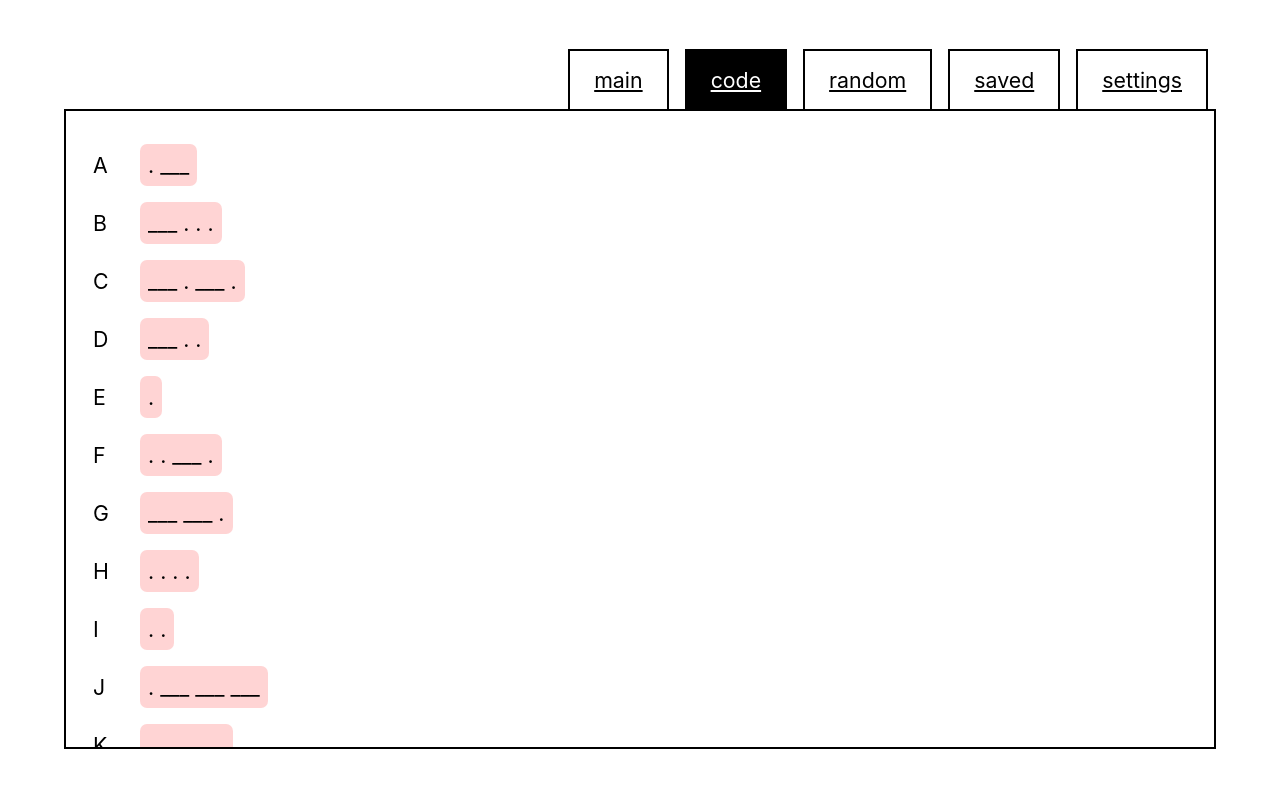
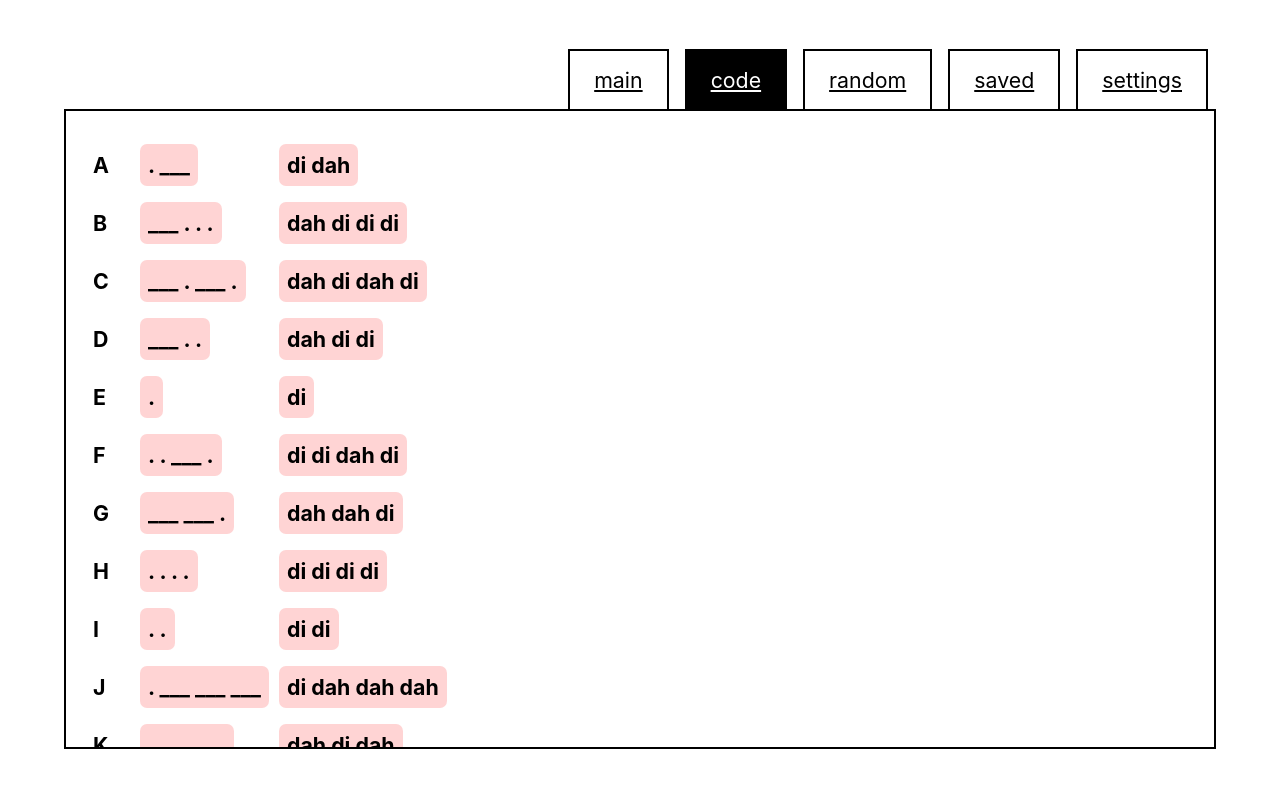
Before and after one commit to alevtinaa/morse-code-react-redux, a React (Create React App) app: page /code in a window 1280 px wide. Shown: the top 788 px of the page. Built offline with nearby package versions, Linux system fonts and the light colour scheme; the HTML template or start-up script is replaced by a standard one.

Commit message:
added code page

```diff
--- a/src/comp/Code/Code.css
+++ b/src/comp/Code/Code.css
@@ -13,6 +13,7 @@
   margin: 0 3px;
   border-radius: 7px;
   cursor: default;
+  font-weight: bolder;
 }
 
 .char:hover {
@@ -21,4 +22,5 @@
 
 .letter {
   width: 5vmin;
+  font-weight: bolder;
 }
--- a/src/comp/Code/Code.jsx
+++ b/src/comp/Code/Code.jsx
@@ -16,22 +16,28 @@ export default () => {
           l => <tr
             className='row'
             >
-            {
               <td
+                key='1'
                 className='letter'
                 >
                   {
                     l
                   }
-                </td>
-            }
-            {
-              <td>
-              {
-                codeWord(l, 'graphic')
-              }
               </td>
-            }
+              <td
+                key='2'
+                >
+                {
+                  codeWord(l, 'graphic')
+                }
+              </td>
+              <td
+                key='3'
+                >
+                {
+                  codeWord(l, 'fonetic')
+                }
+              </td>
             </tr>
         )
       }
--- a/src/comp/Code/Coder.js
+++ b/src/comp/Code/Coder.js
@@ -2,8 +2,6 @@ import React from 'react';
 
 const ALPHABET = 'ABCDEFGHIJKLMNOPQRSTUVWXYZ';
 const NUMBERS = '1234567890';
-
-export const codeWord = (text, type) => {
 const code = {
    'A': '01',
    'B': '1000',
@@ -43,18 +41,54 @@ export const codeWord = (text, type) => {
    '0': '11111',
 };
 
+export const codeWord = (word = 'Oops', type) => {
+
   switch (type) {
     case 'graphic':
-      return text.split('').map(ch => <span
+      return word.toUpperCase().split('').map(
+        ch => code[ch] ?
+          <span
             className='char'
             >
             {
               code[ch].replace(/0/g, '. ').replace(/1/g, '___ ')
             }
           </span>
+          :
+          <span
+            >
+          </span>
+          )
+      break;
+    case 'fonetic':
+      return word.toUpperCase().split('').map(
+        ch => code[ch] ?
+          <span
+          className='char'
+          >
+          {
+            code[ch].replace(/0/g, 'di ').replace(/1/g, 'dah ')
+          }
+          </span>
+          :
+          <span
+            >
+          </span>
       )
       break;
     default:
       console.log('oops');
     }
+};
+
+export const codeText = (text = 'Oops', type) => {
+  return text.split(' ').map(
+    w => <div
+      className='word'
+      >
+        {
+          codeWord(w, type)
         }
+      </div>
+    )
+};
```
Lines whose indentation alone changed are shown as unchanged.
